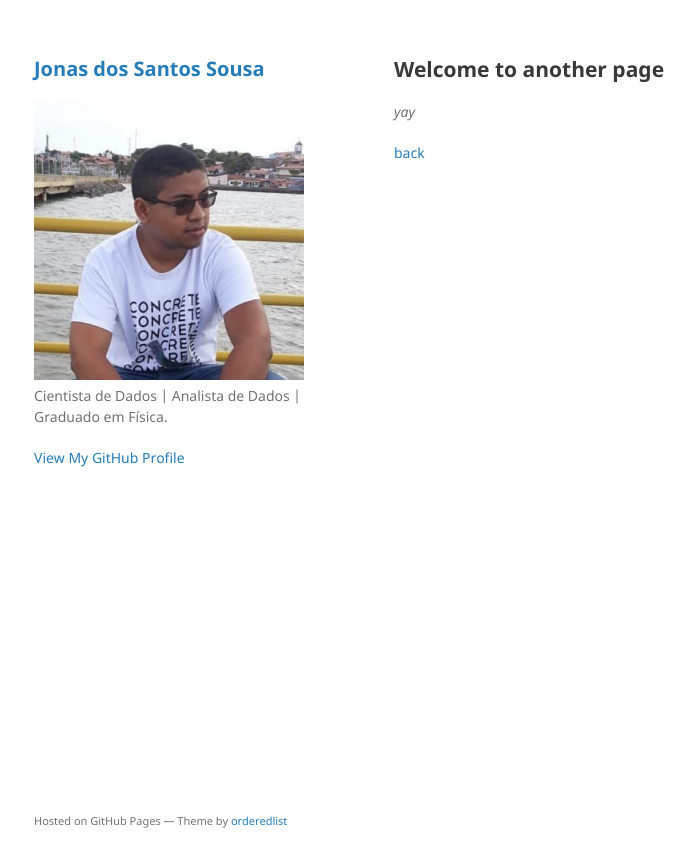
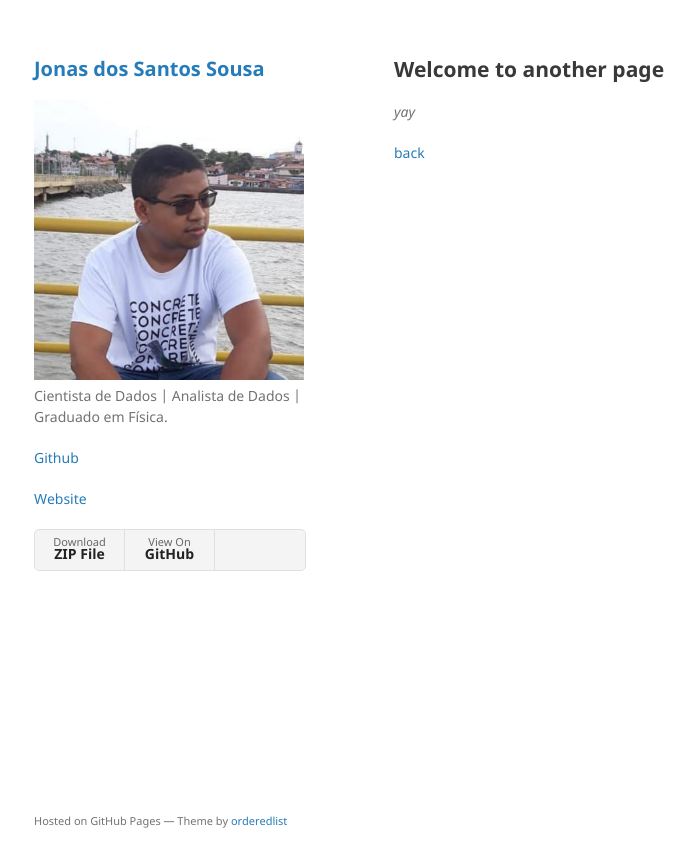
Before and after one commit to Jdss026/Jdss026.github.io, a Jekyll site: the page built from another-page.md, in a window 1280 px wide. Shown: the top 867 px of the page, without its empty margins (176-871 px from the left). Built offline with Jekyll 4.4.1, drawn with Linux system fonts in a browser that asks for light colours; our own code applies the rules of GitHub Pages for plain Markdown files.

Commit message:
mudancas

```diff
--- a/_config.yml
+++ b/_config.yml
@@ -1,6 +1,10 @@
 title: Jonas dos Santos Sousa
 logo: /assets/img/cv_photo.jpeg
 description: Cientista de Dados | Analista de Dados | Graduado em Física.
-show_downloads: false
+show_downloads: true
 google_analytics:
 theme: jekyll-theme-minimal
+
+github:
+      zip_url: http://example.com/download.zip
+      website: https://caerulanebulae.xyz/
--- a/_layouts/default.html
+++ b/_layouts/default.html
@@ -28,13 +28,14 @@
         {% endif %}
 
         {% if site.github.is_user_page %}
-        <p class="view"><a href="{{ site.github.owner_url }}">View My GitHub Profile</a></p>
+        <p class="view"><a href="{{ site.github.owner_url }}">Github</a></p>
+        <p class="view"><a href="{{ site.github.website }}">Website</a></p>
         {% endif %}
 
         {% if site.show_downloads %}
         <ul class="downloads">
           <li><a href="{{ site.github.zip_url }}">Download <strong>ZIP File</strong></a></li>
-          <li><a href="{{ site.github.tar_url }}">Download <strong>TAR Ball</strong></a></li>
+          <!--<li><a href="{{ site.github.tar_url }}">Download <strong>TAR Ball</strong></a></li>-->
           <li><a href="{{ site.github.repository_url }}">View On <strong>GitHub</strong></a></li>
         </ul>
         {% endif %}
```
